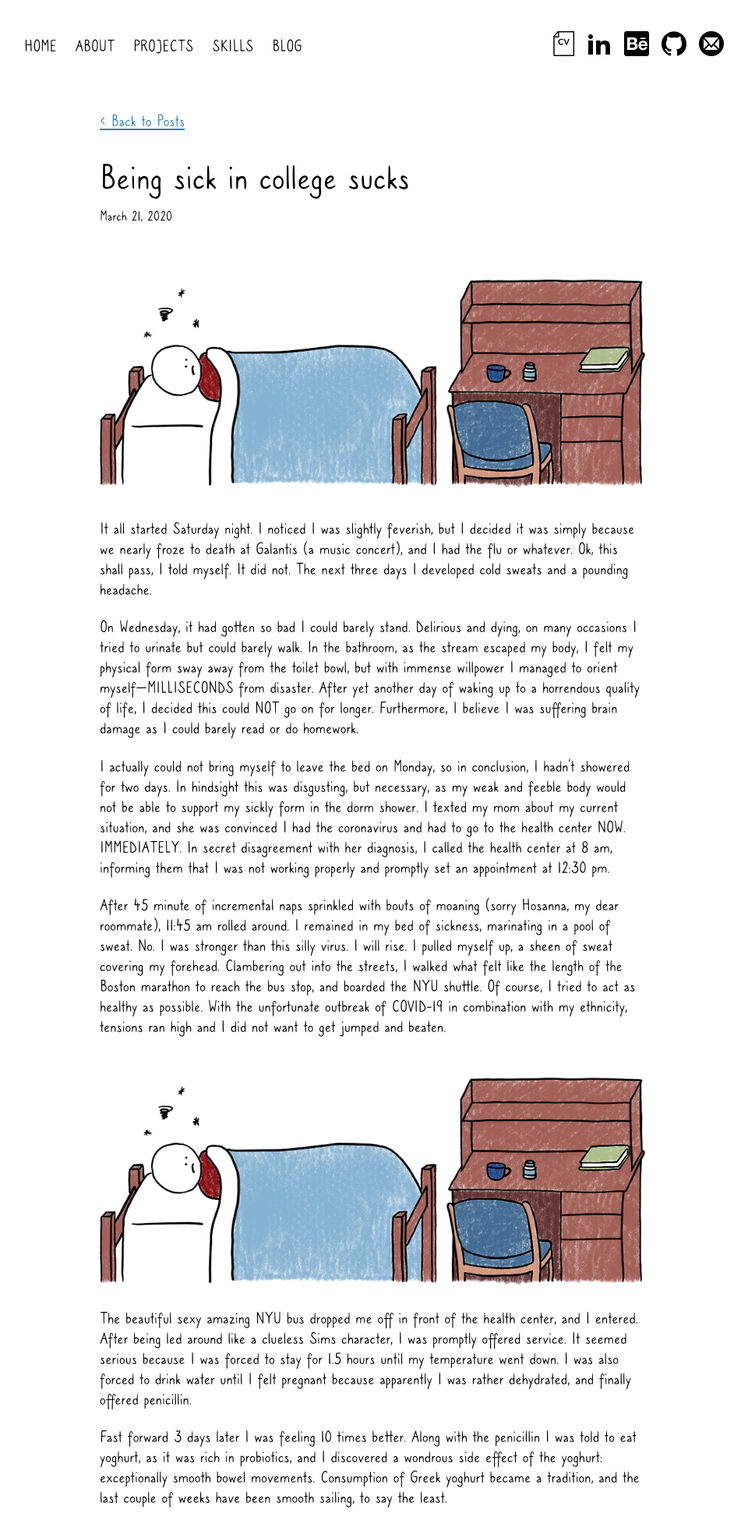
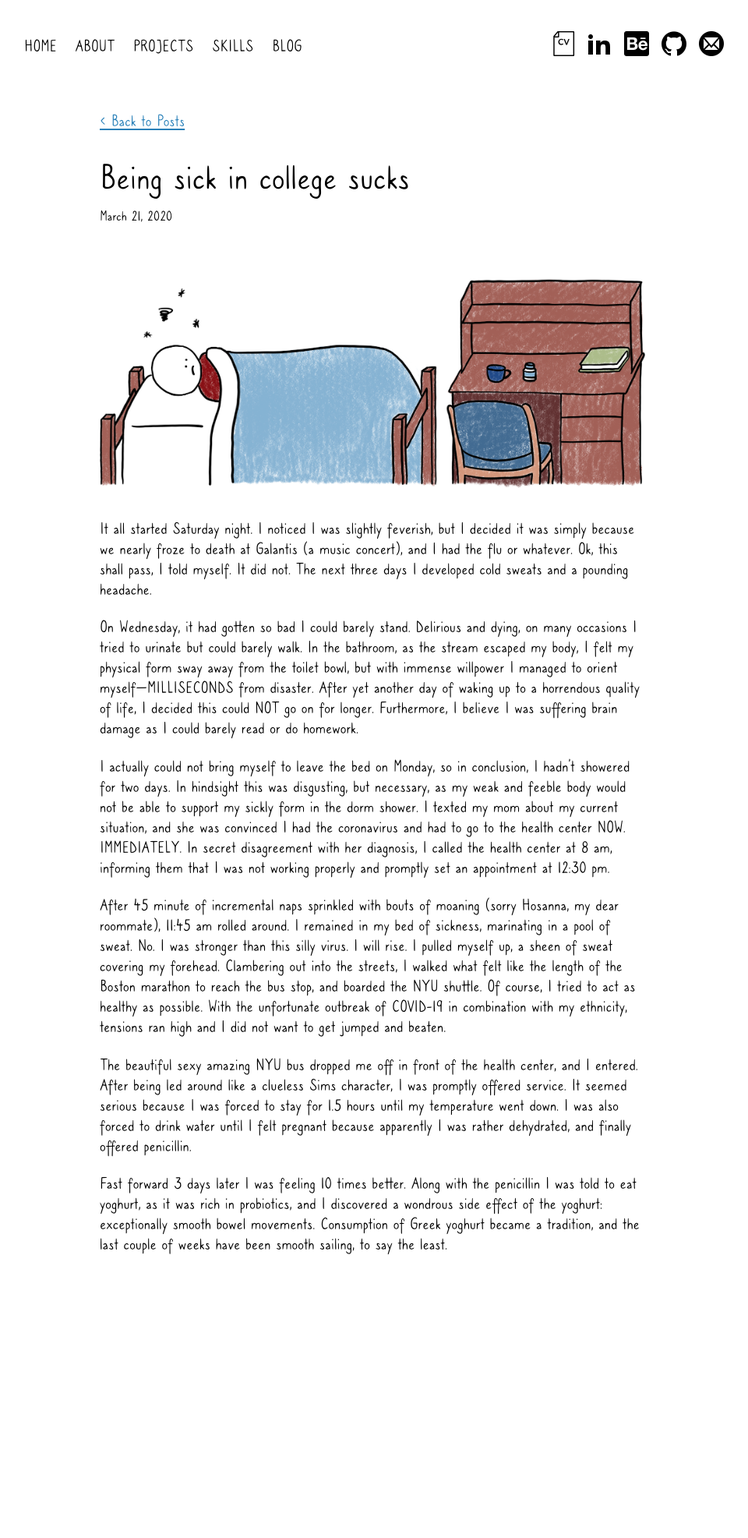
Before and after one commit to kristelfung/bullet-journal, a Jekyll site: the page built from _posts/2020-03-21-being-sick-in-college-sucks.md, in a window 1280 px wide. Shown: the whole page at 78% size, without its empty margins (162-1122 px from the left). Built offline with Jekyll 4.4.1, drawn with Linux system fonts in a browser that asks for light colours; some web fonts are replaced; a script that is not in the unit is left out; after the commit the page ends 1647 px from its top, so only the background shows below that.

Commit message:
Update Blog “2020-03-21-being-sick-in-college-sucks”

```diff
--- a/_posts/2020-03-21-being-sick-in-college-sucks.md
+++ b/_posts/2020-03-21-being-sick-in-college-sucks.md
@@ -14,8 +14,6 @@ I actually could not bring myself to leave the bed on Monday, so in conclusion,
 
 After 45 minute of incremental naps sprinkled with bouts of moaning (sorry Hosanna, my dear roommate), 11:45 am rolled around. I remained in my bed of sickness, marinating in a pool of sweat. No. I was stronger than this silly virus. I will rise. I pulled myself up, a sheen of sweat covering my forehead. Clambering out into the streets, I walked what felt like the length of the Boston marathon to reach the bus stop, and boarded the NYU shuttle. Of course, I tried to act as healthy as possible. With the unfortunate outbreak of COVID-19 in combination with my ethnicity, tensions ran high and I did not want to get jumped and beaten.
 
-![nyu health center image](/images/uploads/sick.png "NYU Health Center")
-
 The beautiful sexy amazing NYU bus dropped me off in front of the health center, and I entered. After being led around like a clueless Sims character, I was promptly offered service. It seemed serious because I was forced to stay for 1.5 hours until my temperature went down. I was also forced to drink water until I felt pregnant because apparently I was rather dehydrated, and finally offered penicillin.
 
 Fast forward 3 days later I was feeling 10 times better. Along with the penicillin I was told to eat yoghurt, as it was rich in probiotics, and I discovered a wondrous side effect of the yoghurt: exceptionally smooth bowel movements. Consumption of Greek yoghurt became a tradition, and the last couple of weeks have been smooth sailing, to say the least.
```
